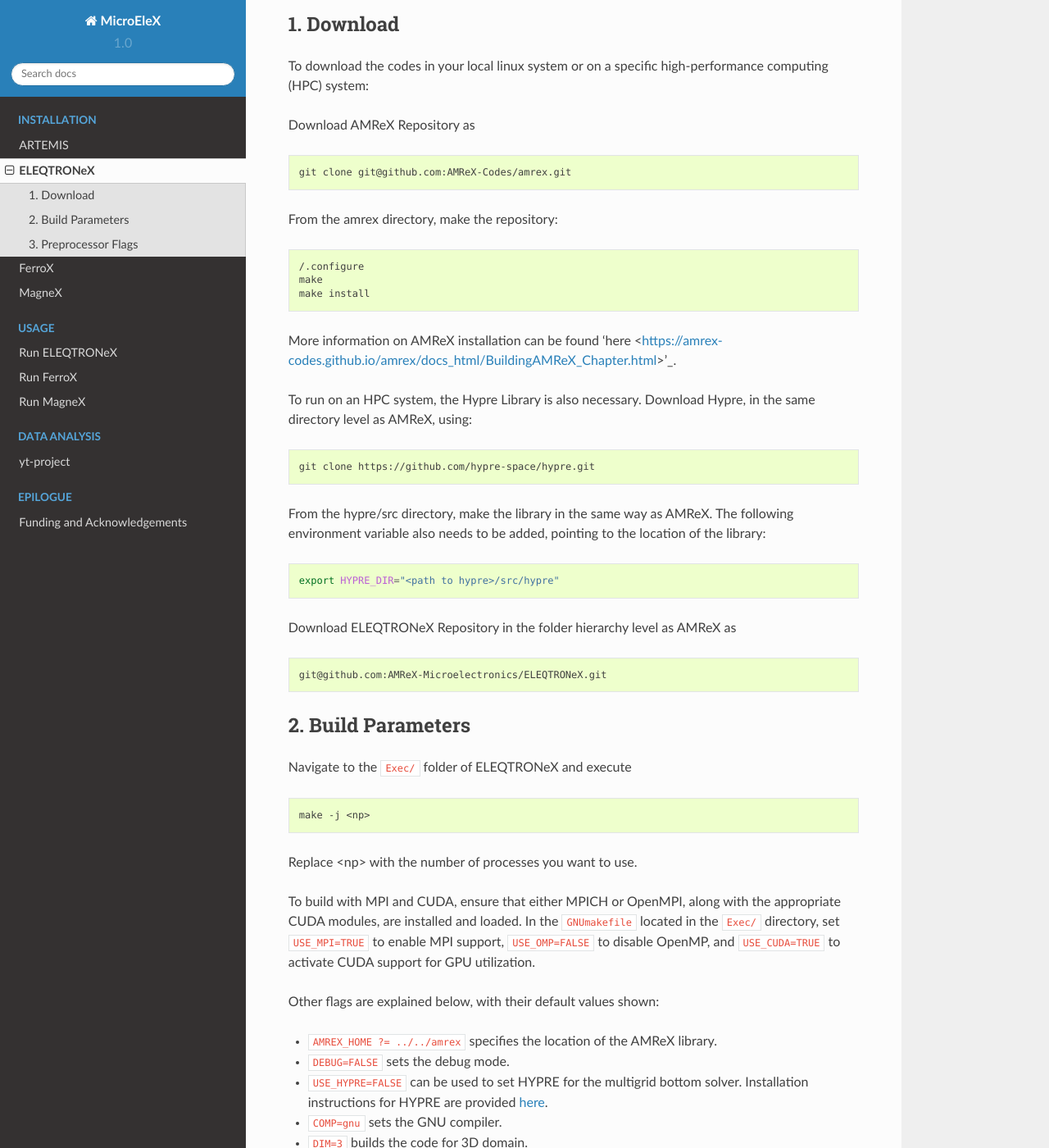
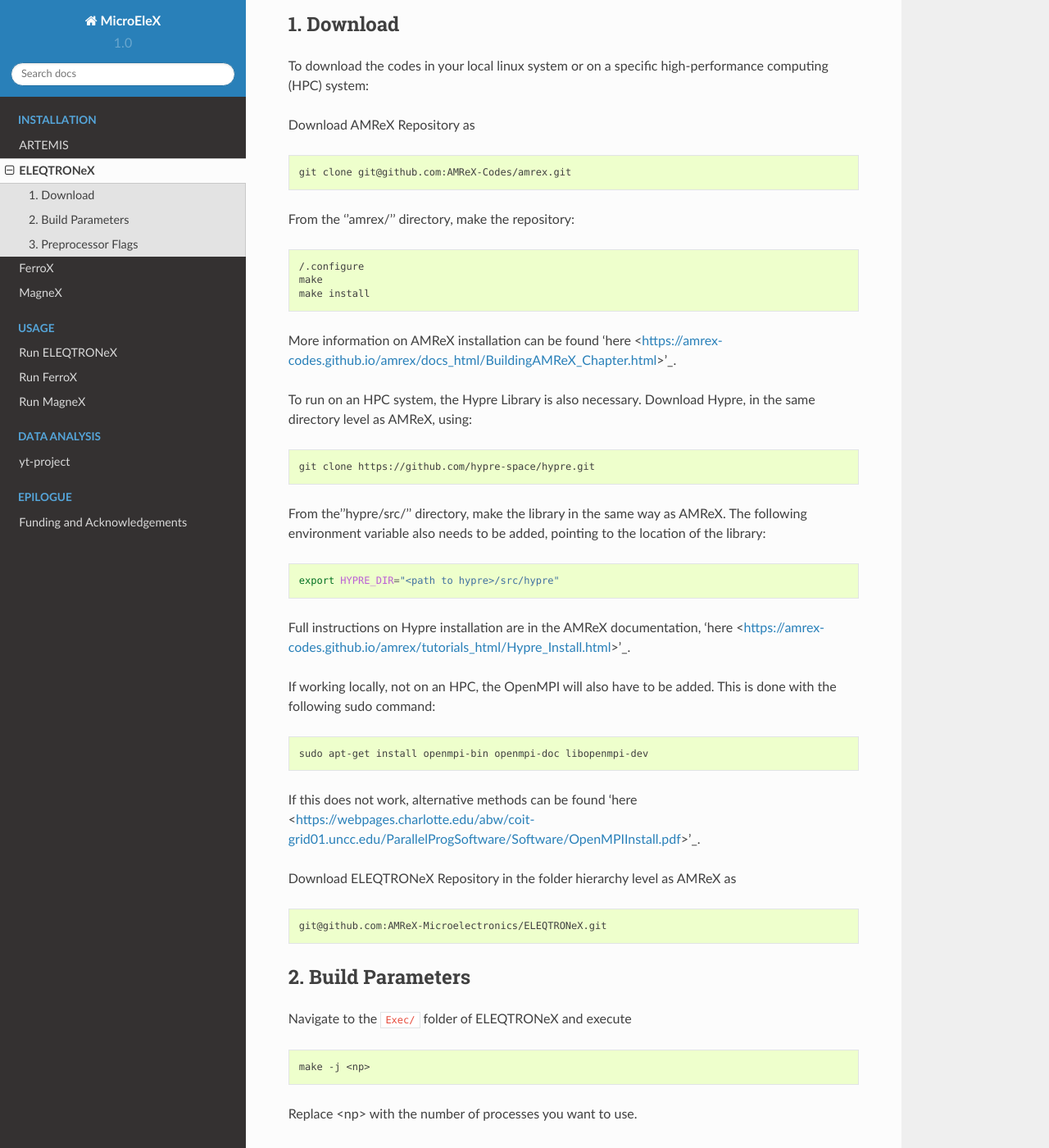
Before and after one commit to AMReX-Microelectronics/AMReX-Microelectronics.github.io, a Sphinx documentation site: the page built from Docs/source/install/eleqtroneX.rst, in a window 1280 px wide and 1400 px high, scrolled down 243 px. Shown: the whole window at 82% size. Built offline with Sphinx 7.4.7 and the Read the Docs theme 2.0.0, drawn with Linux system fonts in a browser that asks for light colours; some of the changed text lies outside the part shown.

Commit message:
Teo changes to documentation 2

```diff
--- a/Docs/source/install/eleqtroneX.rst
+++ b/Docs/source/install/eleqtroneX.rst
@@ -32,7 +32,7 @@
 
    git clone git@github.com:AMReX-Codes/amrex.git
 
-From the amrex directory, make the repository:
+From the ''amrex/'' directory, make the repository:
 
 .. code-block:: bash
 
@@ -48,11 +48,21 @@
 
    git clone https://github.com/hypre-space/hypre.git
 
-From the hypre/src directory, make the library in the same way as AMReX. The following environment variable also needs to be added, pointing to the location of the library:
+From the''hypre/src/'' directory, make the library in the same way as AMReX. The following environment variable also needs to be added, pointing to the location of the library:
 
 .. code-block:: bash
 
    export HYPRE_DIR="<path to hypre>/src/hypre"
+
+Full instructions on Hypre installation are in the AMReX documentation, 'here <https://amrex-codes.github.io/amrex/tutorials_html/Hypre_Install.html>'_.
+
+If working locally, not on an HPC, the OpenMPI will also have to be added. This is done with the following sudo command:
+
+.. code-block:: bash
+
+   sudo apt-get install openmpi-bin openmpi-doc libopenmpi-dev
+
+If this does not work, alternative methods can be found 'here <https://webpages.charlotte.edu/abw/coit-grid01.uncc.edu/ParallelProgSoftware/Software/OpenMPIInstall.pdf>'_.
 
 Download ELEQTRONeX Repository in the folder hierarchy level as AMReX as
 
@@ -76,7 +86,7 @@
 
 - ``AMREX_HOME ?= ../../amrex`` specifies the location of the AMReX library.
 - ``DEBUG=FALSE`` sets the debug mode.
-- ``USE_HYPRE=FALSE`` can be used to set HYPRE for the multigrid bottom solver. Installation instructions for HYPRE are provided `here <https://amrex-codes.github.io/amrex/tutorials_html/Hypre_Install.html>`_.
+- ``USE_HYPRE=FALSE`` can be used to set HYPRE for the multigrid bottom solver.
 - ``COMP=gnu`` sets the GNU compiler.
 - ``DIM=3`` builds the code for 3D domain.
 - ``CXXSTD=c++17`` sets  C++17 for compilation.
```
Also changed, not shown: Docs/source/usage/run_eleqtronex.rst (+7 -5 lines), 7 other files.
